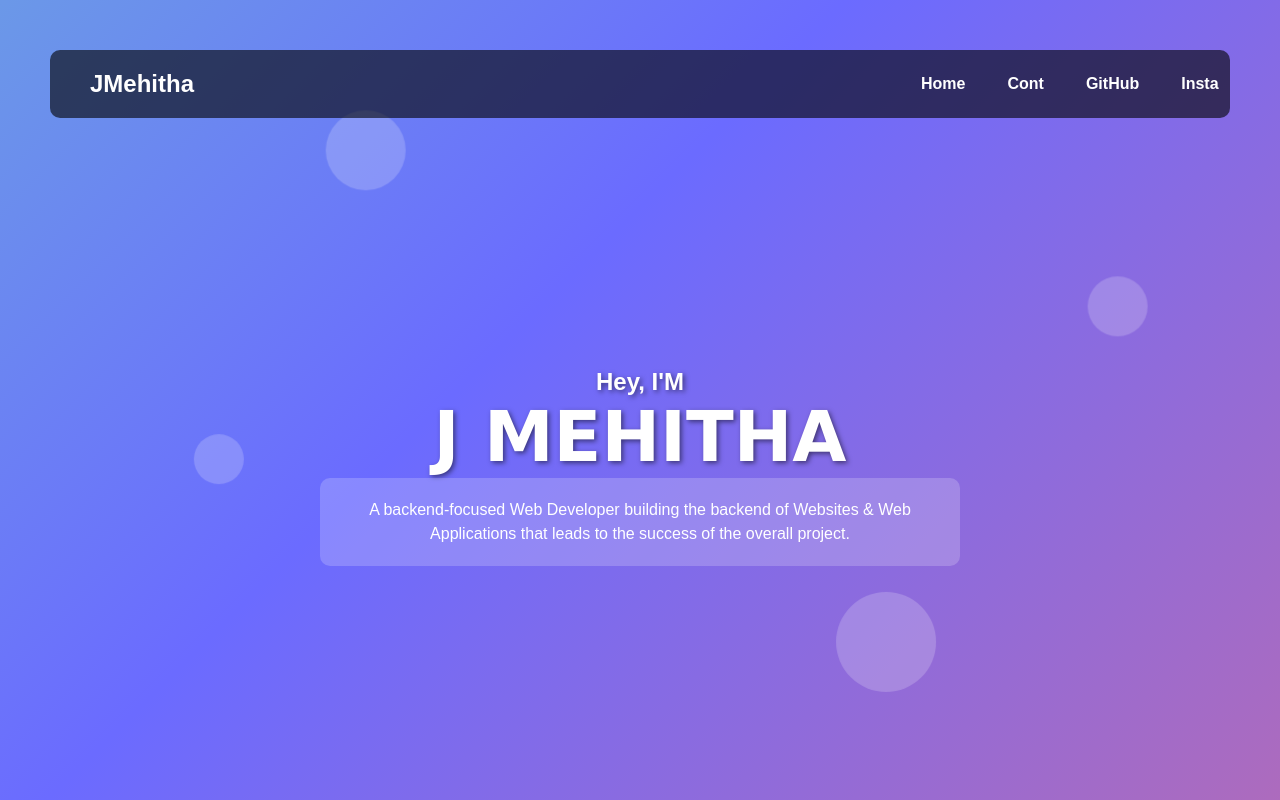
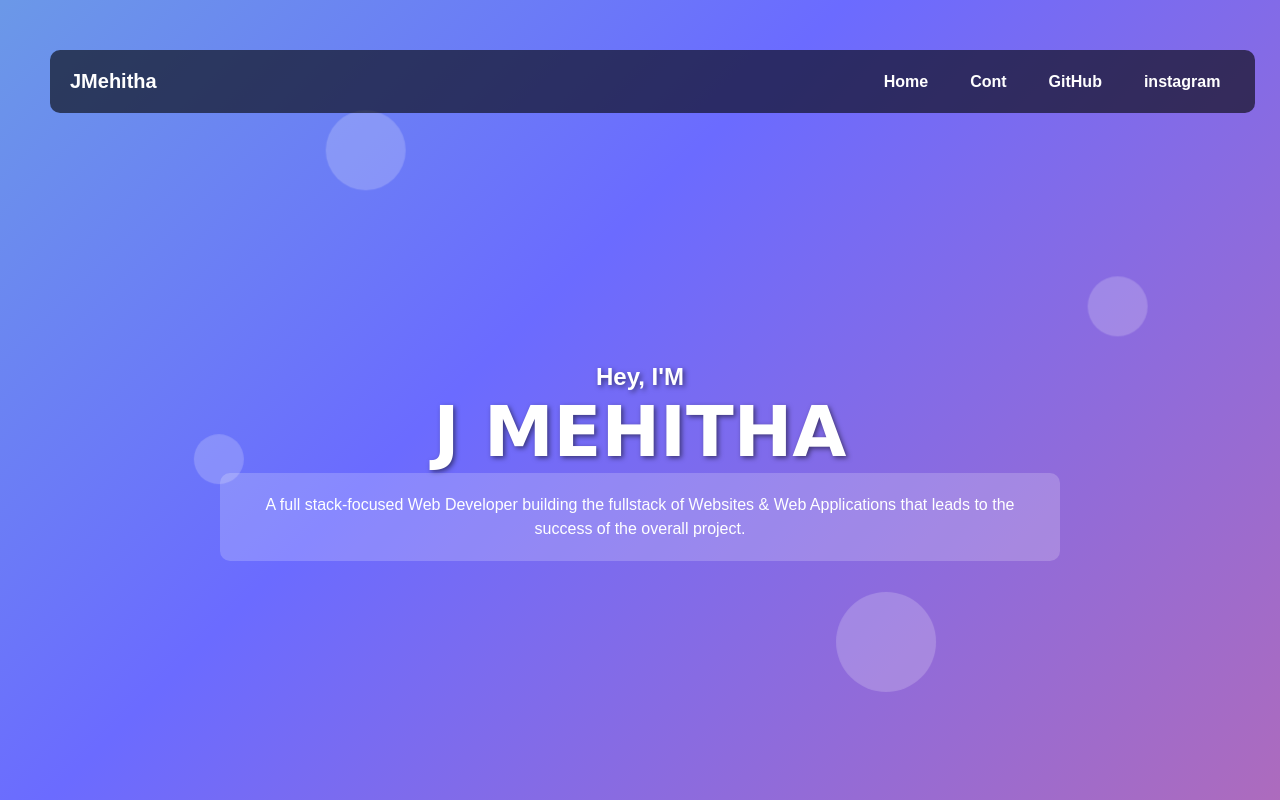
Before and after one commit to mehitha/mehithaj-portfolio, a React (Create React App) app: page / in a window 1280 px wide. Built offline with nearby package versions, Linux system fonts and the light colour scheme.

Commit message:
initial project

```diff
--- a/src/blog.js
+++ b/src/blog.js
@@ -27,7 +27,7 @@ const Blog = () => {
                     <li><a href="/home">Home</a></li>
                     <li><a href="/contact">Cont</a></li>
                     <li><a href="https://github.com/mehitha" target="_blank" rel="noopener noreferrer">GitHub</a></li>
-                    <li><a href="https://instagram.com/mehitha_jf" target="_blank" rel="noopener noreferrer">Insta</a></li>
+                    <li><a href="https://instagram.com/mehitha_jf" target="_blank" rel="noopener noreferrer">instagram</a></li>
                 </ul>
             </nav>
 
@@ -38,7 +38,7 @@ const Blog = () => {
             </div>
 
             <div className="three">
-                <p>A backend-focused Web Developer building the backend of Websites & Web Applications that leads to the success of the overall project.</p>
+                <p>A full stack-focused Web Developer building the fullstack of Websites & Web Applications that leads to the success of the overall project.</p>
             </div>
         </div>
     );
--- a/src/index.css
+++ b/src/index.css
@@ -87,7 +87,7 @@ input{
 .three{
 
     text-align: center;
-    max-width: 500px;
+    max-width: 400px;
     padding: 10px 20px;
     margin: auto;
     line-height: 1.5;
@@ -139,6 +139,7 @@ body {
   background: rgba(0, 0, 0, 0.6); /* Semi-transparent navbar */
   padding: 15px;
   border-radius: 10px;
+  width: fit-content;
 }
 
 .nav-menu li {
@@ -338,8 +339,8 @@ body {
 }
 
 .logo {
-  font-size: 24px;
-  margin-left: 20px;
+  font-size: 20px;
+  margin-left: 5p;
 }
 
 .nav-menu {
@@ -369,7 +370,7 @@ body {
 
 /* Description Box */
 .three {
-  max-width: 600px;
+  max-width: 800px;
   margin: auto;
   background: rgba(255, 255, 255, 0.2);
   padding: 20px;
@@ -434,3 +435,6 @@ body {
   padding-block: inherit;
 
 }
+.header .two .three{
+  text-align: center;
+}
```
